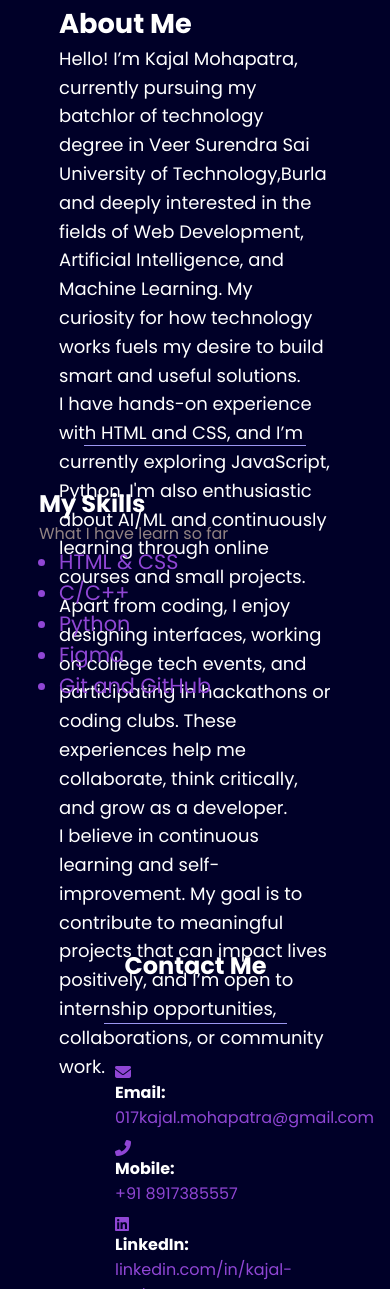
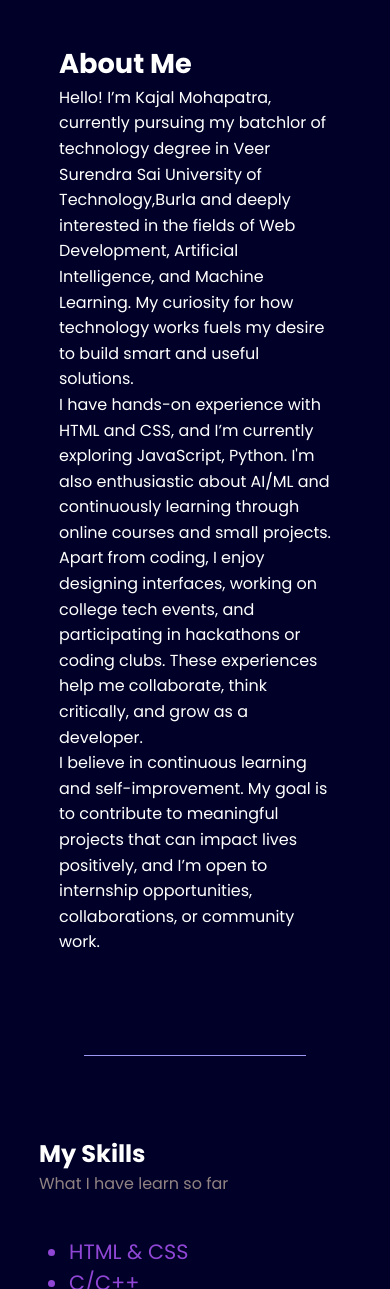
Before and after one commit to Kajal-0311/Portfolio, a plain HTML site: page index.html in a window 390 px wide. Shown: the part 711-2000 px from the top of the page. Drawn offline with Linux system fonts and the light colour scheme.

Commit message:
added some changes

```diff
--- a/style.css
+++ b/style.css
@@ -86,7 +86,7 @@ html {
 .secondsection {
     max-width: 80vw;
     margin: auto;
-    height: 50vh;
+    padding: 40px 0;
 }
 
 .secondsection h1 {
@@ -113,13 +113,15 @@ html {
 .thirdsection {
     max-width: 80vw;
     margin: auto;
-    height: 50vh;
+    padding: 40px 0;
 }
 
 .skills {
     margin-top: 50px;
     margin-bottom: 50px;
+
 }
+
 
 .textgrey {
     color: rgb(146, 131, 131);
@@ -130,17 +132,17 @@ html {
     color: rgb(144, 70, 213);
 }
 
-
 .contact {
-
     padding: 40px 20px;
 }
+
 
 .contact h2 {
     text-align: center;
     font-size: 32px;
     margin-bottom: 20px;
     color: white;
+
 }
 
 .container ul {
@@ -201,7 +203,7 @@ html {
 
 
 
-    .firstsection > div {
+    .firstsection>div {
         width: 90%;
     }
 
@@ -243,6 +245,36 @@ html {
 
     .contact-list li {
         flex-direction: column;
-        align-items: flex-start;
+
     }
+
+    .skills,
+    .contact {
+        margin-top: 40px;
+        margin-bottom: 60px;
+        padding: 0 10px;
+        clear: both;
+    }
+
+    .skills h1,
+    .contact h2 {
+        margin-top: 20px;
+        margin-bottom: 20px;
+        line-height: 1.3;
+        word-break: break-word;
+    }
+
+    .about-text p {
+        font-size: 16px;
+        line-height: 1.6;
+        word-wrap: break-word;
+    }
+
+    h2,
+    h3,
+    h4 {
+        word-wrap: break-word;
+        overflow-wrap: break-word;
+    }
+
 }
```
